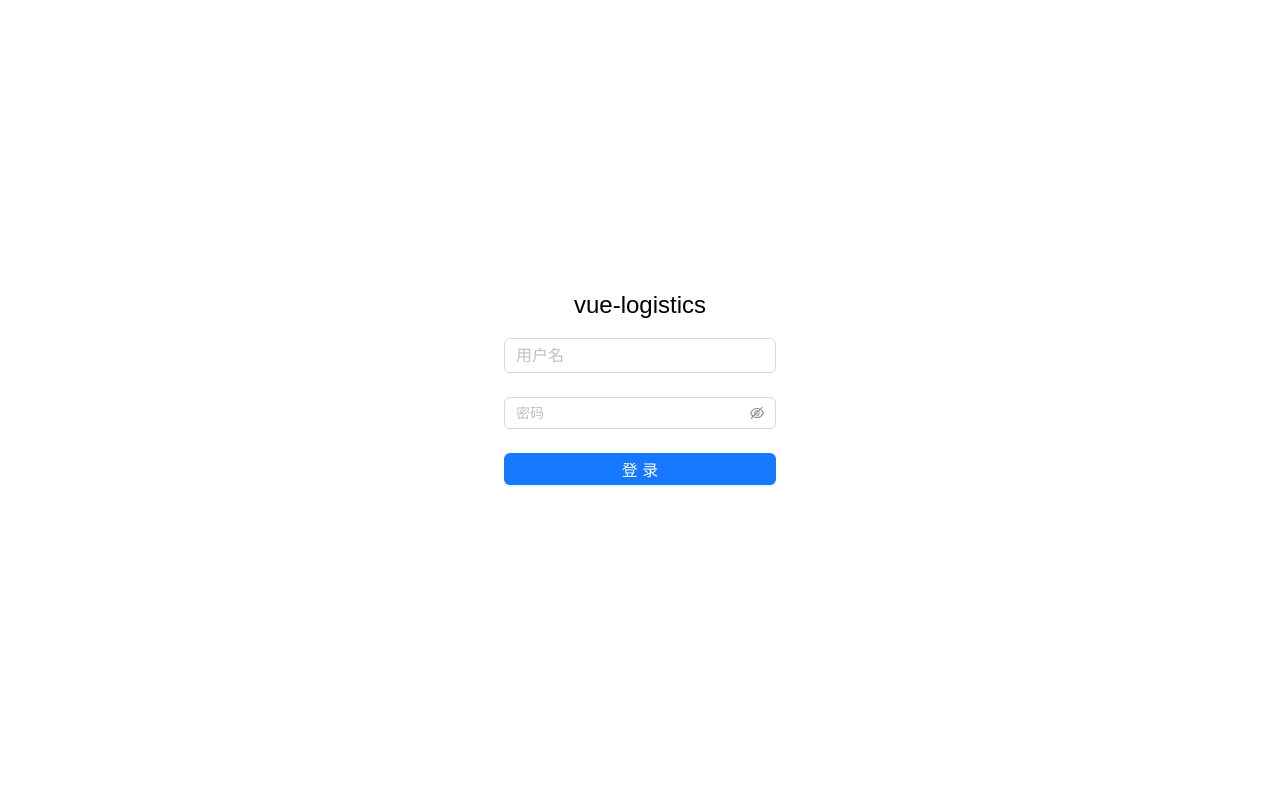
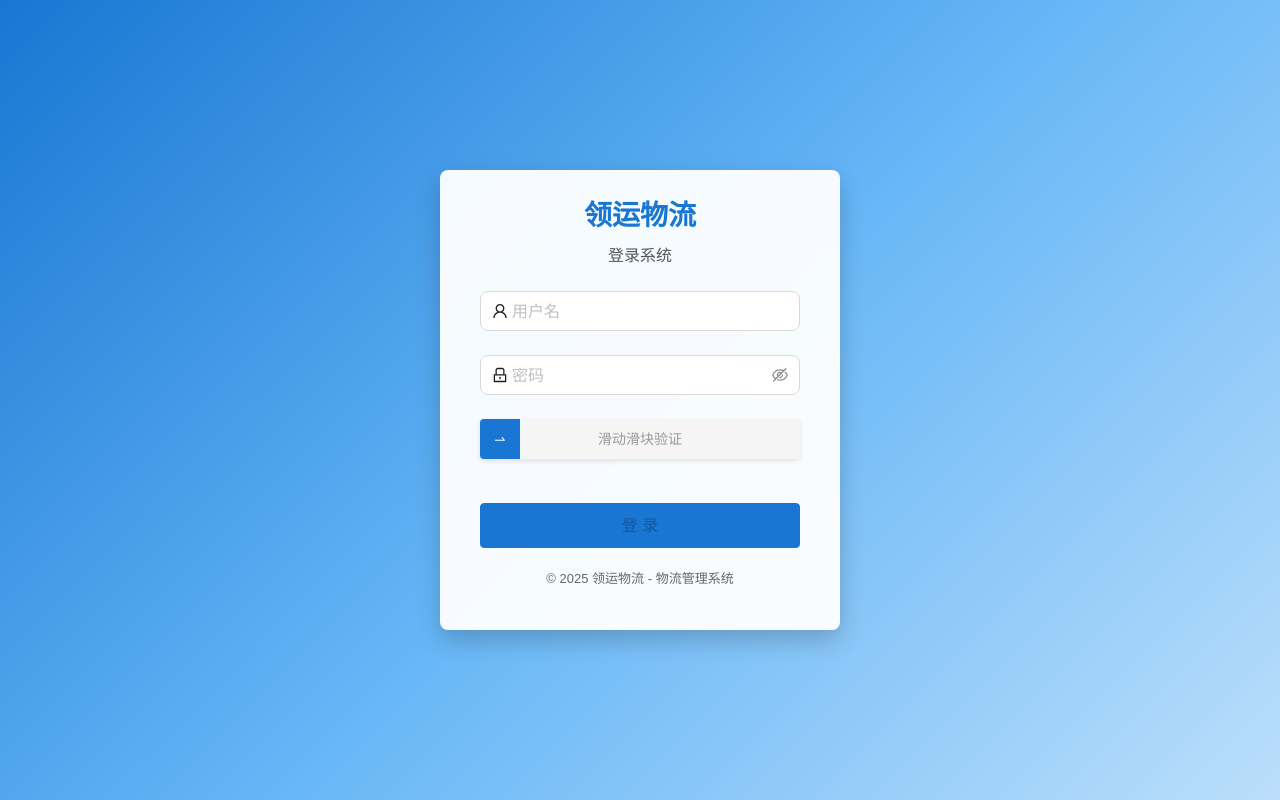
Before and after one commit to demsiadh/vue-logistics, a Vue app: page /login in a window 1280 px wide. Built offline with nearby package versions, Linux system fonts and the light colour scheme; what vue-baidu-map-3x would draw is missing.

Commit message:
优化登录页面

```diff
--- a/src/config/constants.ts
+++ b/src/config/constants.ts
@@ -36,7 +36,7 @@ export const ROUTER_CONFIG: Record<string, RouterConfig> = {
     NAME_CN: "电子围栏",
   },
   OUTLET: {
-    PATH: "/vehicle/outlet",
+    PATH: "/outlet",
     NAME: "outlet",
     NAME_CN: "营业网点",
   },
--- a/src/config/project.ts
+++ b/src/config/project.ts
@@ -1 +1 @@
-export const PROJECT_NAME = "vue-logistics";
+export const PROJECT_NAME = "领运物流";
--- a/src/layouts/LoginLayout.vue
+++ b/src/layouts/LoginLayout.vue
@@ -1,7 +1,12 @@
 <template>
   <div id="login-layout">
-    <div class="login-container">
+    <div class="login-background"></div>
+    <div class="login-card">
+      <div class="logo-container">
+        <img src="/logo.png" alt="Logo" class="logo" v-if="false" />
         <h1 class="login-title">{{ PROJECT_NAME }}</h1>
+      </div>
+      <h2 class="login-subtitle">登录系统</h2>
       <a-form
         :model="loginForm"
         name="normal_login"
@@ -12,7 +17,15 @@
           name="name"
           :rules="[{ required: true, message: '请输入用户名' }]"
         >
-          <a-input v-model:value="loginForm.name" placeholder="用户名" />
+          <a-input
+            v-model:value="loginForm.name"
+            placeholder="用户名"
+            size="large"
+          >
+            <template #prefix>
+              <user-outlined />
+            </template>
+          </a-input>
         </a-form-item>
         <a-form-item
           name="password"
@@ -21,21 +34,76 @@
           <a-input-password
             v-model:value="loginForm.password"
             placeholder="密码"
-          />
+            size="large"
+          >
+            <template #prefix>
+              <lock-outlined />
+            </template>
+          </a-input-password>
+        </a-form-item>
+
+        <!-- 滑动验证码 -->
+        <a-form-item
+          name="captcha"
+          :rules="[{ required: true, validator: validateCaptcha }]"
+        >
+          <div class="slider-captcha">
+            <div class="slider-container" ref="sliderContainer">
+              <div
+                class="slider-bg"
+                :class="{ 'slider-success': captchaVerified }"
+              ></div>
+              <div
+                class="slider-button"
+                ref="sliderButton"
+                :class="{ 'slider-success': captchaVerified }"
+                @mousedown="startSlide"
+                @touchstart="startSlide"
+              >
+                <span v-if="!captchaVerified">
+                  <swap-right-outlined />
+                </span>
+                <span v-else>
+                  <check-outlined />
+                </span>
+              </div>
+              <div class="slider-text">
+                {{ captchaVerified ? "验证通过" : "滑动滑块验证" }}
+              </div>
+            </div>
+          </div>
         </a-form-item>
 
         <a-form-item>
-          <a-button type="primary" html-type="submit" class="login-form-button">
+          <a-button
+            type="primary"
+            html-type="submit"
+            class="login-form-button"
+            size="large"
+            :loading="loading"
+            :disabled="!captchaVerified"
+          >
             登录
           </a-button>
         </a-form-item>
       </a-form>
+      <div class="login-footer">
+        <p>
+          © {{ new Date().getFullYear() }} {{ PROJECT_NAME }} - 物流管理系统
+        </p>
+      </div>
     </div>
   </div>
 </template>
 
 <script setup>
-import { reactive } from "vue";
+import { reactive, ref, onMounted, onUnmounted } from "vue";
+import {
+  UserOutlined,
+  LockOutlined,
+  SwapRightOutlined,
+  CheckOutlined,
+} from "@ant-design/icons-vue";
 import { loginUser } from "@/api/user";
 import { loginUserStore } from "@/store/loginUserStore";
 import router from "@/router";
@@ -48,44 +116,188 @@ const loginForm = reactive({
   password: "",
 });
 const userStore = loginUserStore();
+const loading = ref(false);
+
+// 滑动验证码相关
+const sliderContainer = ref(null);
+const sliderButton = ref(null);
+const captchaVerified = ref(false);
+let startX = 0;
+let buttonLeft = 0;
+let moving = false;
+
+// 验证滑动验证码
+const validateCaptcha = (_, value) => {
+  if (captchaVerified.value) {
+    return Promise.resolve();
+  }
+  return Promise.reject("请完成滑动验证");
+};
+
+// 开始滑动
+const startSlide = (e) => {
+  if (captchaVerified.value) return;
+
+  e.preventDefault();
+  moving = true;
+  startX = e.type === "touchstart" ? e.touches[0].clientX : e.clientX;
+  buttonLeft = sliderButton.value.offsetLeft;
+
+  document.addEventListener("mousemove", moveSlide);
+  document.addEventListener("touchmove", moveSlide);
+  document.addEventListener("mouseup", endSlide);
+  document.addEventListener("touchend", endSlide);
+};
+
+// 滑动过程
+const moveSlide = (e) => {
+  if (!moving) return;
+
+  const currentX = e.type === "touchmove" ? e.touches[0].clientX : e.clientX;
+  const moveX = currentX - startX;
+  const containerWidth = sliderContainer.value.clientWidth;
+  const buttonWidth = sliderButton.value.clientWidth;
+  const maxMove = containerWidth - buttonWidth;
+
+  let newLeft = buttonLeft + moveX;
+  if (newLeft < 0) newLeft = 0;
+  if (newLeft > maxMove) newLeft = maxMove;
+
+  sliderButton.value.style.left = newLeft + "px";
+
+  // 如果滑动到最右侧，验证成功
+  if (newLeft >= maxMove - 5) {
+    captchaVerified.value = true;
+    moving = false;
+    removeEventListeners();
+  }
+};
+
+// 结束滑动
+const endSlide = () => {
+  if (!moving) return;
+  moving = false;
+
+  // 如果未验证成功，则回到起始位置
+  if (!captchaVerified.value) {
+    sliderButton.value.style.left = "0px";
+  }
+
+  removeEventListeners();
+};
+
+// 移除事件监听
+const removeEventListeners = () => {
+  document.removeEventListener("mousemove", moveSlide);
+  document.removeEventListener("touchmove", moveSlide);
+  document.removeEventListener("mouseup", endSlide);
+  document.removeEventListener("touchend", endSlide);
+};
+
+// 重置验证码
+const resetCaptcha = () => {
+  captchaVerified.value = false;
+  if (sliderButton.value) {
+    sliderButton.value.style.left = "0px";
+  }
+};
+
+// 组件卸载时清理事件
+onUnmounted(() => {
+  removeEventListeners();
+});
 
 const onFinish = () => {
-  loginUser(loginForm).then((res) => {
+  if (!captchaVerified.value) {
+    message.error("请先完成人机验证");
+    return;
+  }
+
+  loading.value = true;
+  loginUser(loginForm)
+    .then((res) => {
       if (res.data.code === 0 && res.data.data) {
         userStore.setLoginUser(res);
         message.success("登录成功");
         router.push({
           path: ROUTER_CONFIG.HOME.PATH,
         });
+      } else {
+        message.error(res.data.message || "登录失败，请检查用户名和密码");
+        // 登录失败时重置验证码
+        resetCaptcha();
       }
+    })
+    .catch((error) => {
+      console.error("登录出错:", error);
+      message.error("登录失败，请稍后重试");
+      // 登录失败时重置验证码
+      resetCaptcha();
+    })
+    .finally(() => {
+      loading.value = false;
     });
 };
 </script>
 
 <style scoped>
 #login-layout {
-  height: 100vh; /* 设置页面高度为100% */
+  height: 100vh;
   display: flex;
   justify-content: center;
   align-items: center;
   margin: 0;
   padding: 0;
   box-sizing: border-box;
+  position: relative;
 }
 
-.login-container {
+.login-background {
+  position: absolute;
+  top: 0;
+  left: 0;
+  right: 0;
+  bottom: 0;
+  background: linear-gradient(135deg, #1976d2 0%, #64b5f6 50%, #bbdefb 100%);
+  background-size: cover;
+  z-index: -1;
+}
+
+.login-card {
+  background: rgba(255, 255, 255, 0.95);
+  border-radius: 8px;
+  padding: 30px 40px;
+  width: 400px;
+  box-shadow: 0 10px 25px rgba(0, 0, 0, 0.2);
   text-align: center;
+  backdrop-filter: blur(10px);
+}
+
+.logo-container {
+  margin-bottom: 15px;
+}
+
+.logo {
+  height: 60px;
+  margin-bottom: 10px;
 }
 
 .login-title {
+  margin-bottom: 5px;
+  font-size: 28px;
+  color: #1976d2;
+  font-weight: 600;
+}
+
+.login-subtitle {
   margin-bottom: 20px;
-  font-size: 24px;
+  color: #555;
+  font-size: 16px;
+  font-weight: normal;
 }
 
 .login-form {
-  max-width: 400px;
-  width: 100%;
-  margin: 0 auto;
+  margin-top: 25px;
 }
 
 .ant-input {
@@ -95,5 +307,100 @@ const onFinish = () => {
 .login-form-button {
   width: 100%;
   font-size: 16px;
+  height: 45px;
+  border-radius: 4px;
+  margin-top: 10px;
+  background: #1976d2;
+  border-color: #1976d2;
+}
+
+.login-footer {
+  margin-top: 20px;
+  color: #666;
+  font-size: 13px;
+}
+
+/* 添加一些响应式设计 */
+@media (max-width: 576px) {
+  .login-card {
+    width: 90%;
+    padding: 20px;
+  }
+}
+
+/* 输入框悬停效果 */
+:deep(.ant-input-affix-wrapper:hover),
+:deep(.ant-input:hover) {
+  border-color: #1976d2;
+}
+
+/* 按钮悬停效果 */
+.login-form-button:hover,
+.login-form-button:focus {
+  background: #1565c0;
+  border-color: #1565c0;
+}
+
+/* 滑动验证码样式 */
+.slider-captcha {
+  width: 100%;
+  margin-bottom: 10px;
+}
+
+.slider-container {
+  position: relative;
+  width: 100%;
+  height: 40px;
+  background-color: #f5f5f5;
+  border-radius: 4px;
+  box-shadow: 0 2px 5px rgba(0, 0, 0, 0.1);
+  overflow: hidden;
+}
+
+.slider-bg {
+  position: absolute;
+  left: 0;
+  top: 0;
+  height: 100%;
+  width: 0;
+  background-color: #e1f5fe;
+  transition: background-color 0.3s ease;
+}
+
+.slider-bg.slider-success {
+  background-color: #e8f5e9;
+  width: 100%;
+}
+
+.slider-button {
+  position: absolute;
+  left: 0;
+  top: 0;
+  width: 40px;
+  height: 40px;
+  border: none;
+  background-color: #1976d2;
+  color: white;
+  display: flex;
+  align-items: center;
+  justify-content: center;
+  cursor: pointer;
+  z-index: 10;
+  transition: background-color 0.3s ease;
+}
+
+.slider-button.slider-success {
+  background-color: #4caf50;
+}
+
+.slider-text {
+  position: absolute;
+  top: 50%;
+  left: 50%;
+  transform: translate(-50%, -50%);
+  color: #999;
+  font-size: 14px;
+  user-select: none;
+  z-index: 5;
 }
 </style>
```
Lines whose indentation alone changed are shown as unchanged.
